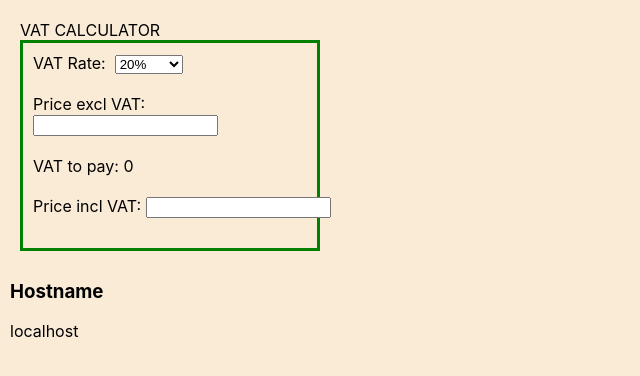
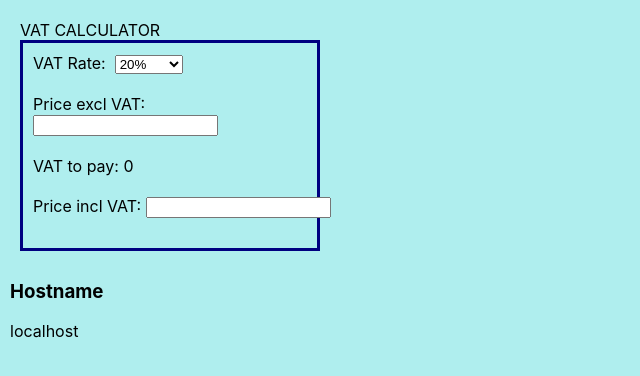
Before and after one commit to yahnyshc-sky/vat-calculator-docker, a React (Create React App) app: page / in a window 1280 px wide. Shown: the top 376 px of the page, without its empty margins (0-640 px from the left). Built offline with nearby package versions, Linux system fonts and the light colour scheme.

Commit message:
UPDATE: Css and added my name to title.

```diff
--- a/public/index.html
+++ b/public/index.html
@@ -24,7 +24,7 @@
       work correctly both with client-side routing and a non-root public URL.
       Learn how to configure a non-root public URL by running `npm run build`.
     -->
-    <title>React App</title>
+    <title>Maksym React App</title>
   </head>
   <body>
     <noscript>You need to enable JavaScript to run this app.</noscript>
--- a/src/App.css
+++ b/src/App.css
@@ -4,7 +4,7 @@
 }
 
 .colour-border{
-  border: 3px solid green;
+  border: 3px solid navy;
   padding: 10px;
 }
 
@@ -14,5 +14,5 @@
 
 body{
   padding: 10px;
-  background-color: antiquewhite;
+  background-color: paleturquoise;
 }
```
